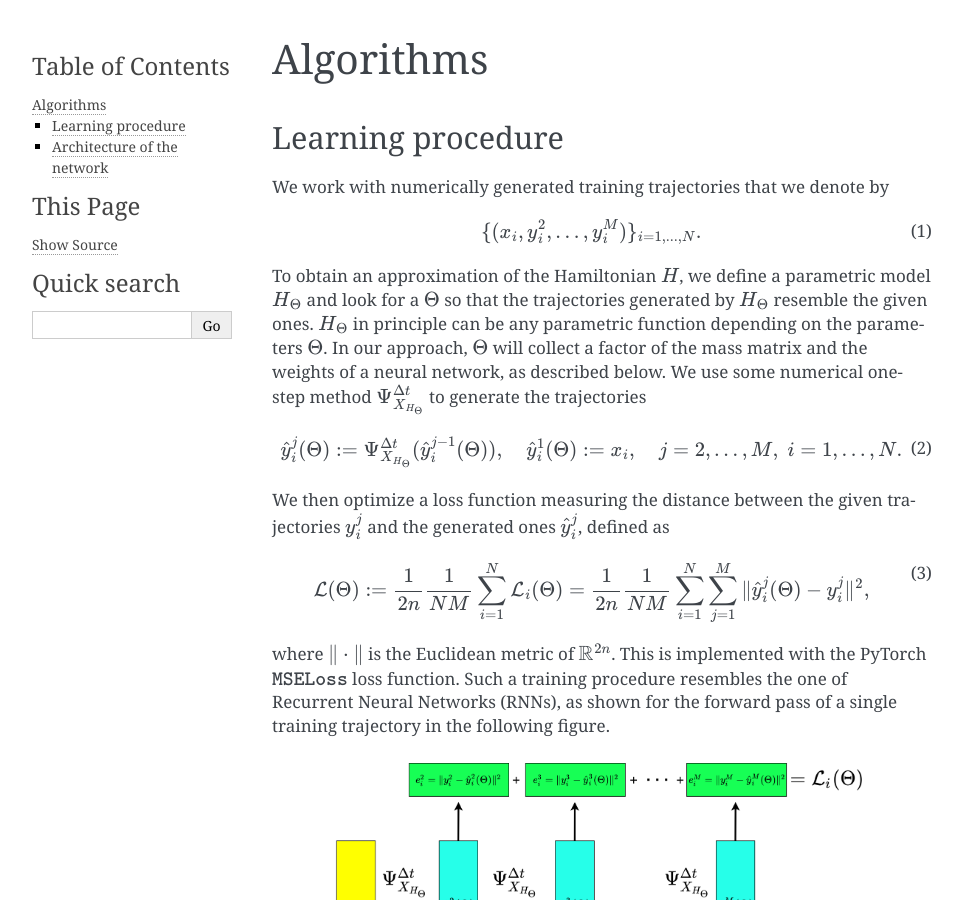
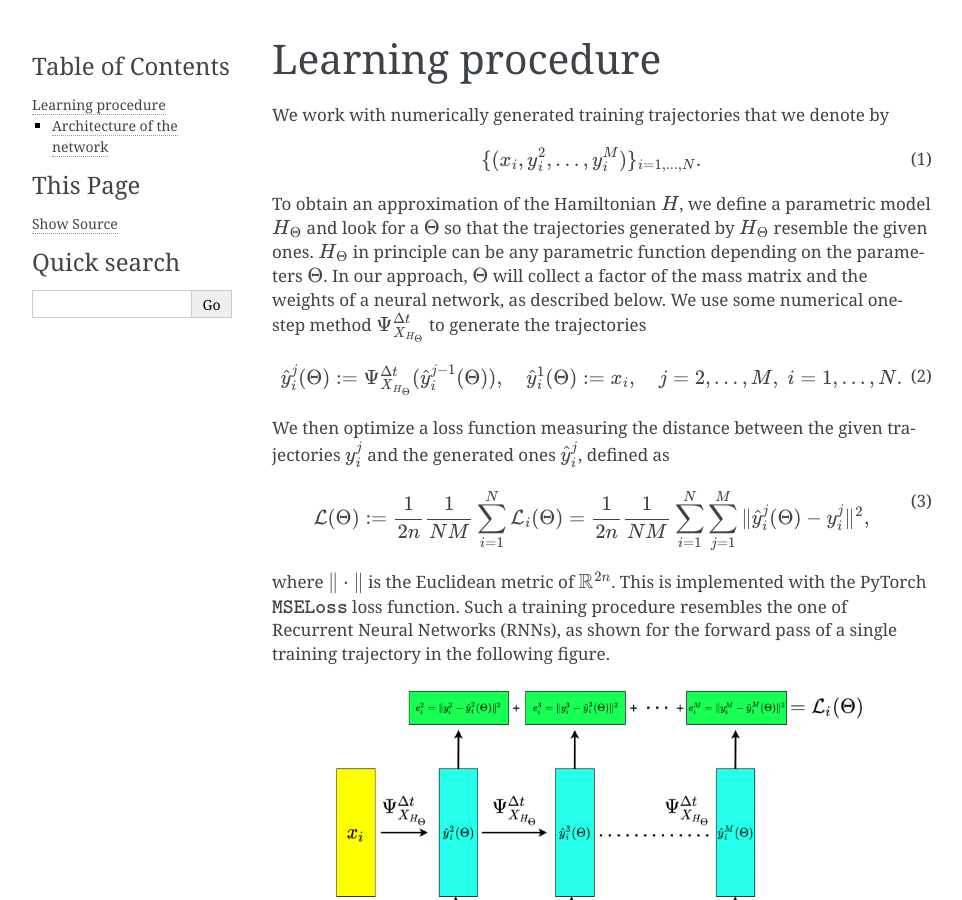
Before and after one commit to THREAD-3-2/Learning_Hamiltonians, a Sphinx documentation site: the page built from docs/learn.rst, in a window 1280 px wide and 900 px high. Shown: the whole window, without its empty margins (148-1110 px from the left). Built offline with Sphinx 7.4.7, drawn with Linux system fonts in a browser that asks for light colours.

Commit message:
last changes

```diff
--- a/docs/index.rst
+++ b/docs/index.rst
@@ -7,7 +7,7 @@ learning the Hamiltonian of a constrained mechanical system.
 It is part of the source code for the paper `(Celledoni, Leone, Murari and Owren, 2022) <https://doi.org/10.1016/j.cam.2022.114608>`_ and uses `PyTorch <https://pytorch.org/>`_ as
 deep learning library, in particular the modules related to `automatic differentiation <https://pytorch.org/docs/stable/autograd.html>`_,
 `optimization algorithms <https://pytorch.org/docs/stable/optim.html>`_ and `neural networks <https://pytorch.org/docs/stable/generated/torch.nn.Module.html>`_.
-An introduction to the problem and a description of the system under consideration are provided in :ref:`Example <intro>`. The learning procedure is presented in :ref:`Algorithms <learn>`.
+An introduction to the problem and a description of the system under consideration are provided in :ref:`Example <intro>`. The :ref:`learning procedure <learn>` is presented in the homonymous section.
 The code can be run from the `main file <https://github.com/THREAD-3-2/Learning_Hamiltonians/blob/main/code/learn_hamiltonian.ipynb>`_.
 
 
--- a/docs/learn.rst
+++ b/docs/learn.rst
@@ -1,12 +1,9 @@
 .. _learn:
 
-============
- Algorithms
-============
+===================
+ Learning procedure
+===================
 
-
-Learning procedure
-=================
 
 We work with numerically generated training trajectories that we denote by
 
```
Also changed, not shown: other parts of docs/learn.rst (+0 -2 lines).
